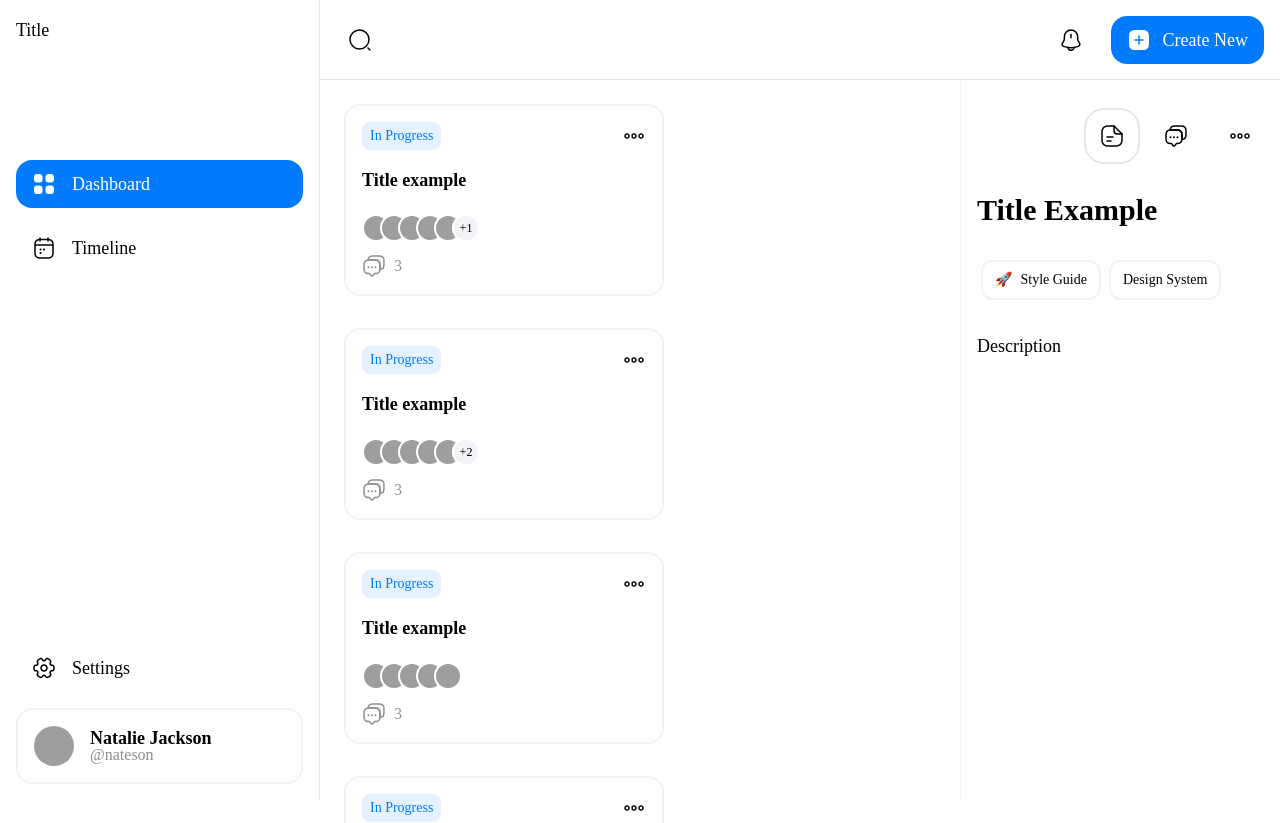
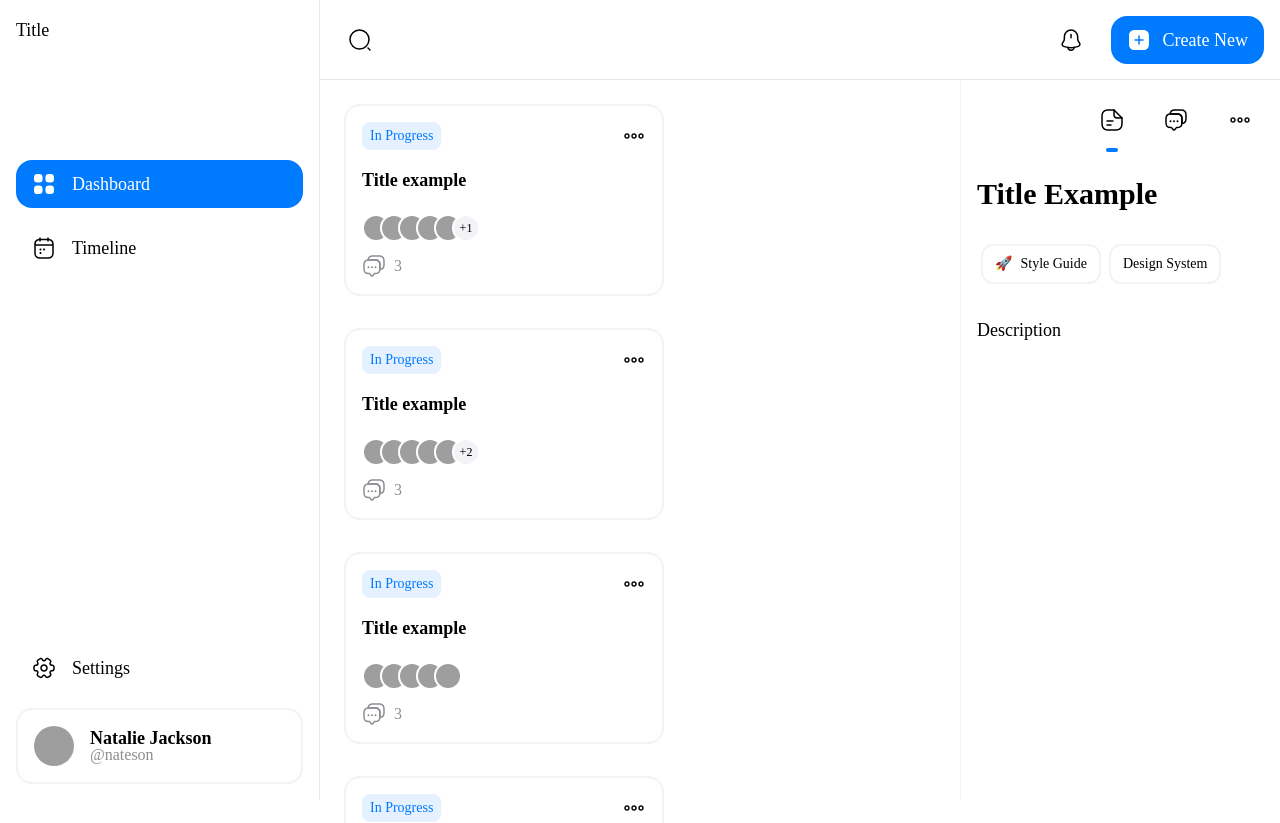
Before and after one commit to gochelias/tasklab, a Next.js app in the folder apps/web/: page / in a window 1280 px wide. Shown: the top 823 px of the page. Built offline with nearby package versions, Linux system fonts and the light colour scheme; grey boxes are pictures that could not be loaded.

Commit message:
refactor(web): changed the design of active tabs in task

```diff
--- a/apps/web/src/components/task/Tabs.tsx
+++ b/apps/web/src/components/task/Tabs.tsx
@@ -1,5 +1,10 @@
 import { DocumentTextIcon, MessagesIcon } from '@tasklab/ui';
 import { Tab } from '@headlessui/react';
+import { Fragment } from 'react';
+
+interface Selected {
+	selected: boolean;
+}
 
 export const Tabs = () => {
 	const tabs = [
@@ -7,19 +12,17 @@ export const Tabs = () => {
 		{ key: 'comments', component: <MessagesIcon /> },
 	];
 
+	const active = ({ selected }: Selected): string =>
+		selected
+			? 'task-tab-active after:content-["<br />"]'
+			: 'icon-button icon-button-hover';
+
 	return (
 		<>
 			{tabs.map((tab: any) => (
-				<Tab
-					key={tab.key}
-					className={({ selected }: any) =>
-						selected
-							? 'icon-button icon-button-hover rounded-2xl outline outline-offset-2 outline-2 outline-[#E5E5EA]'
-							: 'icon-button icon-button-hover'
-					}
-				>
-					{tab.component}
-				</Tab>
+				<Fragment key={tab.key}>
+					<Tab className={active}>{tab.component}</Tab>
+				</Fragment>
 			))}
 		</>
 	);
--- a/apps/web/src/components/task/TaskPreview.tsx
+++ b/apps/web/src/components/task/TaskPreview.tsx
@@ -8,11 +8,13 @@ export const TaskPreview = () => (
 	<>
 		<div className="h-full overflow-hidden">
 			<Tab.Group>
-				<div className="flex space-x-4 py-4 justify-end items-center">
+				<div className="flex space-x-4 mb-8 justify-end items-center">
 					<Tab.List className="flex space-x-4">
 						<Tabs />
 					</Tab.List>
-					<IconButton icon={<MoreIcon />} />
+					<div className="flex flex-col items-center space-y-[2px]">
+						<IconButton icon={<MoreIcon />} />
+					</div>
 				</div>
 				<Tab.Panels className="mt-4 h-96 overflow-y-auto ">
 					<Panels />
--- a/packages/ui/src/styles/index.css
+++ b/packages/ui/src/styles/index.css
@@ -37,6 +37,19 @@
 		overflow-hidden
 		border-[#f2f2f7]
 		dark:border-[#2C2C2E];
+	}
+
+	.task-tab-active {
+		@apply flex
+		after:w-3
+		after:mt-10
+		icon-button
+		after:absolute
+		justify-center
+		after:border-2
+		icon-button-hover
+		after:rounded-full
+		after:border-[#007AFF];
 	}
 
 	.tag {
```
